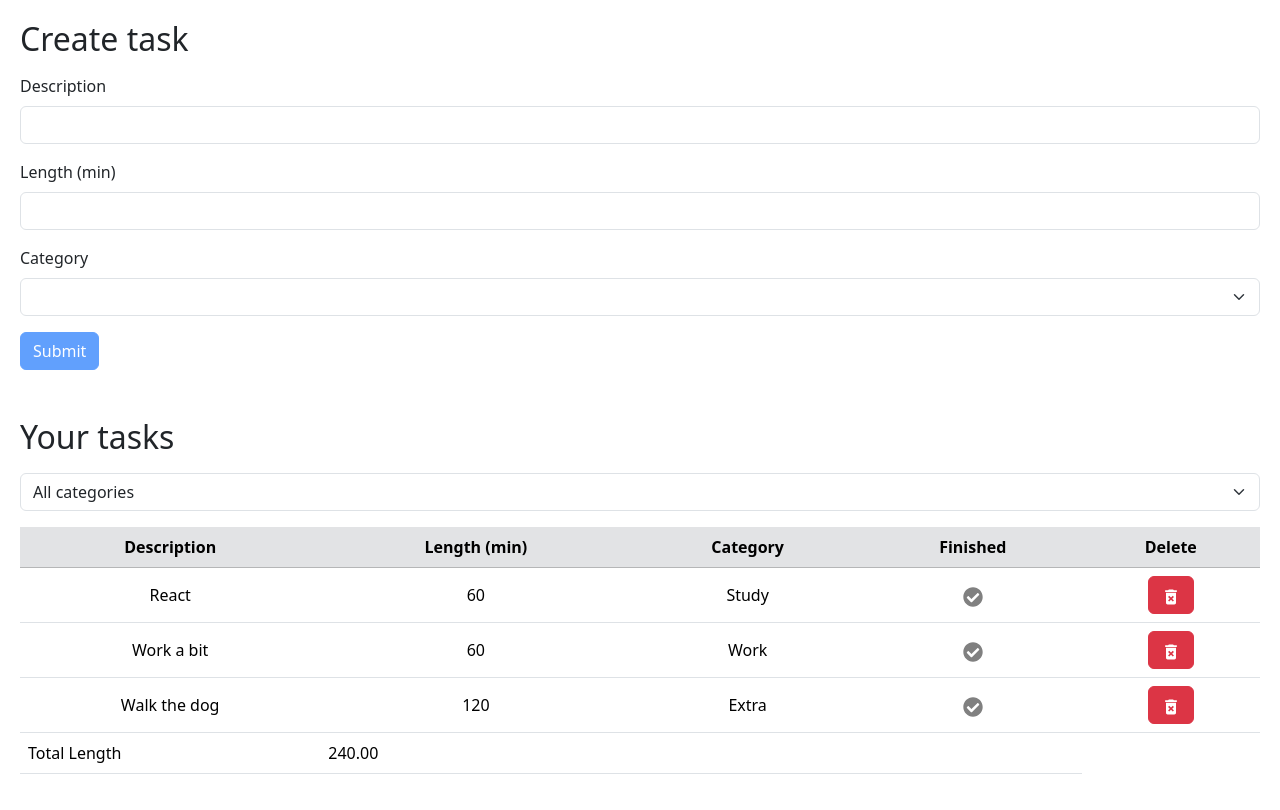
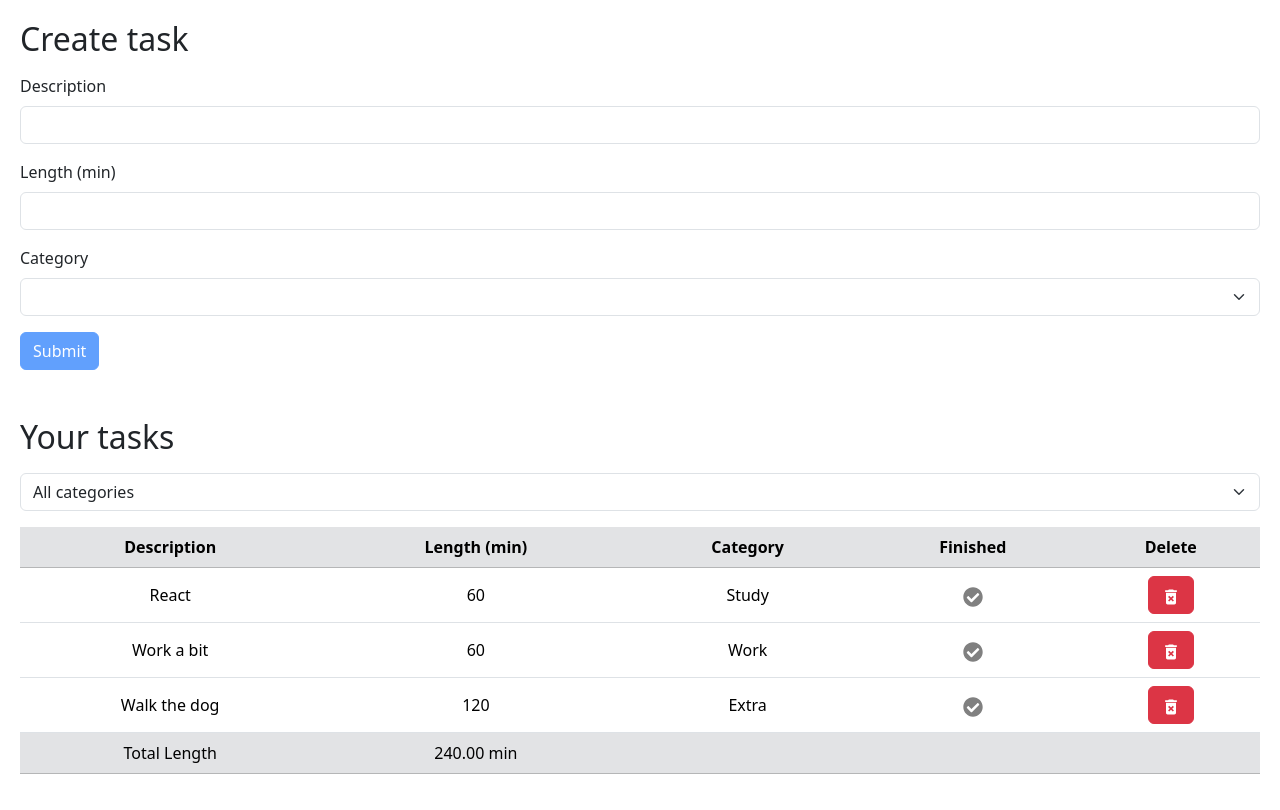
Before and after one commit to FAC29A/Chris_Alex_React, a React (Vite) app: page / in a window 1280 px wide. Built offline with nearby package versions, Linux system fonts and the light colour scheme.

Commit message:
style headers

```diff
--- a/src/components/TaskList.tsx
+++ b/src/components/TaskList.tsx
@@ -20,12 +20,18 @@ const TaskList = ({ tasks, onDelete, onFinished, sortBy }: Props) => {
 	if (tasks.length === 0) return null
 
 	return (
-		<table className='table  align-middle '>
+		<table className='table  align-middle text-center'>
 			<thead>
 				<tr className={'text-center table-secondary'}>
-					<th onClick={() => sortBy('description')}>Description</th>
-					<th onClick={() => sortBy('length')}>Length (min)</th>
-					<th onClick={() => sortBy('category')}>Category</th>
+					<th role='button' onClick={() => sortBy('description')}>
+						Description
+					</th>
+					<th role='button' onClick={() => sortBy('length')}>
+						Length (min)
+					</th>
+					<th role='button' onClick={() => sortBy('category')}>
+						Category
+					</th>
 					<th>Finished</th>
 					<th>Delete</th>
 				</tr>
@@ -34,12 +40,12 @@ const TaskList = ({ tasks, onDelete, onFinished, sortBy }: Props) => {
 				{tasks.map((task) => (
 					<tr
 						key={task.id}
-						className={`text-center ${task.finished ? 'table-success' : ''}`}
+						className={`${task.finished ? 'table-success' : ''}`}
 					>
 						<td>{task.description}</td>
 						<td>{task.length}</td>
 						<td>{task.category}</td>
-						<td className={'text-center'}>
+						<td>
 							<button
 								onClick={() => onFinished(task.id)}
 								className='btn align-middle '
@@ -52,7 +58,7 @@ const TaskList = ({ tasks, onDelete, onFinished, sortBy }: Props) => {
 								/>
 							</button>
 						</td>
-						<td className={'text-center'}>
+						<td>
 							<button
 								onClick={() => onDelete(task.id)}
 								className='btn btn-danger '
@@ -69,7 +75,7 @@ const TaskList = ({ tasks, onDelete, onFinished, sortBy }: Props) => {
 				))}
 			</tbody>
 			<tfoot>
-				<tr>
+				<tr className='table-secondary'>
 					<td>Total Length</td>
 					<td>
 						{tasks
@@ -77,8 +83,9 @@ const TaskList = ({ tasks, onDelete, onFinished, sortBy }: Props) => {
 								(acc, task) => (!task.finished ? acc + task.length : acc),
 								0
 							)
-							.toFixed(2)}
+							.toFixed(2) + ' min'}
 					</td>
+					<td></td>
 					<td></td>
 					<td></td>
 				</tr>
```
